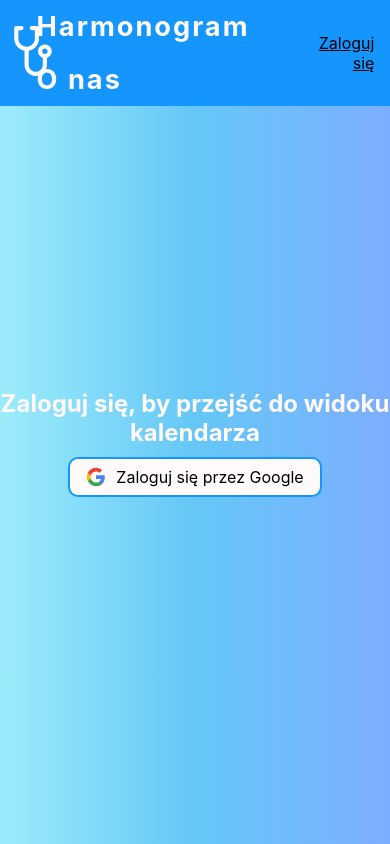
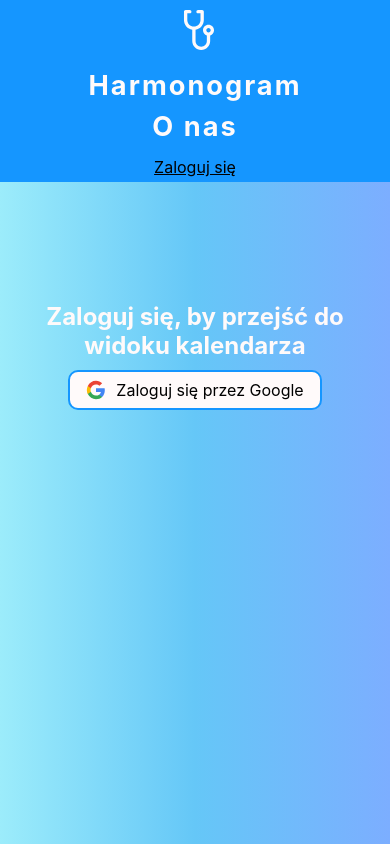
Before and after one commit to SpontanCombust/doctor-callendar-app, a React (Create React App) app: page /#/ in a window 390 px wide. Built offline with nearby package versions, Linux system fonts and the light colour scheme; no server answers.

Commit message:
Made layout responsive and better suited for mobile devices

```diff
--- a/src/App.css
+++ b/src/App.css
@@ -1,3 +1,4 @@
 .App {
   text-align: center;
+  height: 100%;
 }
--- a/src/components/doctor-scheduler/DoctorScheduler.css
+++ b/src/components/doctor-scheduler/DoctorScheduler.css
@@ -1,5 +1,5 @@
 .appointment-form {
-  padding: 5% 10%;
+  padding: 5% 7%;
 }
 
 .appointment-form-dates {
--- a/src/components/doctor-scheduler/DoctorScheduler.tsx
+++ b/src/components/doctor-scheduler/DoctorScheduler.tsx
@@ -295,7 +295,7 @@ function AppointmentFormBasicLayout(props: dxmui.AppointmentForm.BasicLayoutProp
           <dxmui.AppointmentForm.Label
             text="-"
             type='ordinaryLabel'
-            style={{width: '10%'}}
+            style={{width: '5%'}}
           />
           <muidp.DatePicker
             renderInput={props => <mui.TextField {...props}/>}
--- a/src/components/navbar/Navbar.css
+++ b/src/components/navbar/Navbar.css
@@ -1,36 +1,52 @@
 .navbar {
-  min-height: 100px;
-  position: fixed;
+  position: sticky;
+  display: flex;
+  flex-direction: column;
+  align-items: center;
+  max-height: var(--navbar-height-mobile);
   width: 100%;
-  z-index: 100;
-  background-color: var(--primary-color); /* W3C, IE 10+/ Edge, Firefox 16+, Chrome 26+, Opera 12+, Safari 7+ */
-  align-items: center;
+  z-index: 10;
+  background-color: var(--primary-color);
+  overflow: hidden;
+}
+
+.navbar > * {
+  margin: 0.3rem 0;
 }
 
 
 
-.logo {
-  width: 5%;
+.navbar .logo {
+  display: inherit;
+  flex-direction: inherit;
+  align-items: inherit;
   margin-left: 2%;
+  padding: 5px;
+  max-height: 4rem;
 }
 
 .logo img {
-  max-height: 50px;
+  display: block;
+  height: 2.5rem;
 }
 
+
 .navbar ul {
-  width: 75%;
-  text-align: left;
+  display: inherit;
+  flex-direction: inherit;
+  align-items: inherit;
   padding: 0 1%;
 }
 
 .navbar li {
-  display: inline-block;
-  text-align: center;
-  padding: 10px 2%;
+  display: inherit;
+  flex-direction: inherit;
+  align-items: inherit;
+  margin: 2% 5%;
   font-size: 1.7rem;
   font-weight: bolder;
   letter-spacing: 2px;
+  white-space: nowrap;
 }
 
 .Link {
@@ -43,12 +59,11 @@
 }
 
 
-
-.user-info {
-  width: 20%;
+.navbar .user-info {
+  display: flex;
+  flex-direction: row;
   text-align: right;
   justify-content: right;
-  padding-right: 4%;
 }
 
 .user-info .login {
@@ -61,3 +76,19 @@
   font-size: 3rem;
   color: var(--secondary-color);
 }
+
+
+
+@media screen and (min-width: 600px) and (min-height: 768px) {
+  .navbar {
+    position: fixed;
+    flex-direction: row;
+    align-items: center;
+    height: var(--navbar-height-browser);
+  }
+
+  .navbar .user-info {
+    margin-left: auto;
+    padding-right: 4%;
+  }
+}
--- a/src/components/navbar/Navbar.tsx
+++ b/src/components/navbar/Navbar.tsx
@@ -18,7 +18,7 @@ export function Navbar() {
   });
 
   return (
-    <nav className="navbar flexh">
+    <nav className="navbar">
       <div className="logo">
         <Link to="/">
           <img src={stethoscopeLogo} alt="Logo"/>
@@ -28,7 +28,7 @@ export function Navbar() {
         <li><Link to="/" className="Link">Harmonogram</Link></li>
         <li><Link to="/about" className="Link">O nas</Link></li>
       </ul>
-      <div className="user-info flexh">
+      <div className="user-info">
         {userName != null ?
           <>
             <div className="flexv">
--- a/src/index.css
+++ b/src/index.css
@@ -3,6 +3,14 @@
   margin: 0;
   padding: 0;
   border: 0;
+}
+
+/* Variables */
+:root {
+  --primary-color: #1596ff;
+  --secondary-color: snow;
+  --navbar-height-mobile: auto;
+  --navbar-height-browser: 5rem;
 }
 
 /* Utility classes */
@@ -36,18 +44,6 @@
 }
 
 
-@property --primary-color {
-  syntax: "<color>";
-  inherits: false;
-  initial-value: #1596ff;
-}
-
-@property --secondary-color {
-  syntax: "<color>";
-  inherits: false;
-  initial-value: snow;
-}
-
 .fg-primary {
   color: var(--primary-color)
 }
@@ -67,7 +63,9 @@
 
 /* Main declarations */
 
-body {
+html, body {
+  height: 100%;
+  width: 100%;
   margin: 0;
   font-family: -apple-system, BlinkMacSystemFont, 'Segoe UI', 'Roboto', 'Oxygen',
     'Ubuntu', 'Cantarell', 'Fira Sans', 'Droid Sans', 'Helvetica Neue',
@@ -82,10 +80,21 @@ code {
     monospace;
 }
 
+h2 {
+  font-size: 1.5rem;
+}
+
 
 .content {
-  position: relative;
-  top: 100px;
+  position: absolute;
+  top: var(--navbar-height-mobile);
+  width: 100%;
+}
+
+@media screen and (min-width: 600px) and (min-height: 768px) {
+  .content {
+    top: var(--navbar-height-browser)
+  }
 }
 
 .button {
@@ -99,7 +108,7 @@ code {
   background-color: var(--secondary-color);
 }
 
-.button:hover {
+.button:hover, .button:active {
   cursor: pointer;
   filter: brightness(95%)
 }
--- a/src/pages/about/About.css
+++ b/src/pages/about/About.css
@@ -1,20 +1,35 @@
 .about {
-  padding-top: 30vh;
+  padding-top: 20vh;
 }
 
 .about h2 {
-  margin-top: 20px;
+  margin: 20px 5%;
 }
 
 .about img {
-  max-width: 300px;
-  max-height: 300px;
+  max-width: 45%;
+  max-height: 45%;
   filter: drop-shadow(0px 0 8px white)
           drop-shadow(0px 0 8px white)
 }
 
-.firebase-logo {
-  max-height: 200px;
+img.firebase-logo {
+  max-width: 30%;
+}
+
+@media screen and (min-width: 600px) and (min-height: 768px) {
+  .about {
+    padding-top: 30vh;
+  }
+
+  .about img {
+    max-width: 25%;
+    max-height: 25%;
+  }
+
+  img.firebase-logo {
+    max-width: 15%;
+  }
 }
 
 h2 {
--- a/src/pages/home/Home.css
+++ b/src/pages/home/Home.css
@@ -1,14 +1,21 @@
 #home-not-logged-in {
   position: relative;
-  min-height: 80vh;
+  min-height: 40vh;
   animation: fade-from-bottom 1s ease-out;
 }
 
 #home-not-logged-in h2 {
-  margin: 10px 0;
+  margin: 10px 5%;
 }
 
 @keyframes fade-from-bottom {
   from { top: 100px; opacity: 0%; }
   to { top: 0px; opacity: 100%; }
 }
+
+
+@media screen and (min-width: 600px) and (min-height: 768px) {
+  #home-not-logged-in {
+    min-height: 80vh;
+  }
+}
```
